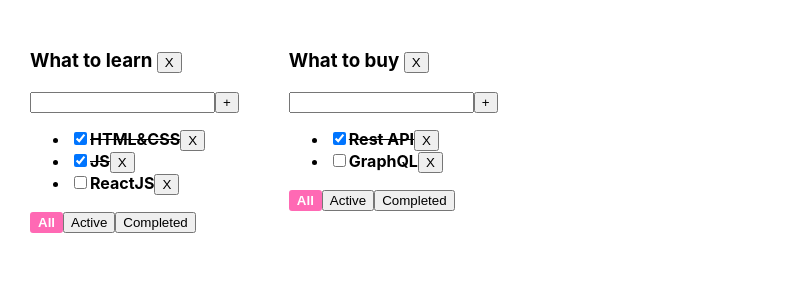
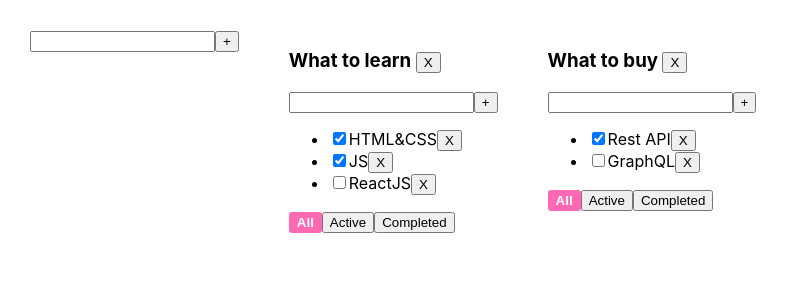
Before and after one commit to AndrewChernoff/todoList, a React (Create React App) app: page / in a window 1280 px wide. Shown: the top 300 px of the page, without its empty margins (0-789 px from the left). Built offline with nearby package versions, Linux system fonts and the light colour scheme.

Commit message:
EditableSpan and AddItemForm components

```diff
--- /dev/null
+++ b/src/AddItemForm.tsx
@@ -0,0 +1,45 @@
+import { ChangeEvent, useState } from "react";
+import './App.css';
+
+type PropsType = {
+    callBack: ( trimmedTask: string) => void
+}
+
+const AddItemForm = (props: PropsType) => {
+
+    const [taskName, setTaskName] = useState('')
+  const [error, setError] = useState<boolean>(false)
+
+    const onAddTask = () => {
+        const trimmedTask = taskName.trim();
+        if (trimmedTask && trimmedTask.length > 0 ) {
+           props.callBack(trimmedTask)
+         } else {
+          setError(true);
+         }
+        setTaskName('');
+      }
+
+      const getTaskValue = (e: ChangeEvent<HTMLInputElement>) => {
+        setError(false)
+        setTaskName(e.currentTarget.value)
+      }
+
+      const onKeyPress = (e: React.KeyboardEvent<HTMLElement>) => e.key === 'Enter' && onAddTask()
+
+
+      const inputClassName = error ? 'erorInput' : '';
+
+  const errorMessage = error && <p style={{color: 'hotpink', margin: 0}}>Please enter some title</p>
+    return (
+        <div>
+
+        <input value={taskName}  className={inputClassName}   onChange={getTaskValue}
+        onKeyDown={onKeyPress}/>
+        {errorMessage}
+        <button onClick={onAddTask} /* disabled={taskName.trim().length > 0 ? false : true} */>+</button>
+      </div>
+    )
+}
+
+export default AddItemForm;
--- a/src/App.tsx
+++ b/src/App.tsx
@@ -1,5 +1,6 @@
 import React, { useState } from "react";
 import { v4 as uuidv4 } from 'uuid';
+import AddItemForm from "./AddItemForm";
 import "./App.css";
 import TodoList from "./TodoList";
 
@@ -47,11 +48,16 @@ let [tasks, setTasks] = useState({
     setTasks({...tasks, [todoListId]: [...tasks[todoListId]].filter(el => el.id !== taskId)})
   };
 
-  const addTask = (todoListId: string,taskName: string) => {
+   const addTask = (todoListId: string,taskName: string) => {
     const newTask: TaskType = {
       id: uuidv4(), title: taskName, isDone: false
     }
     setTasks({...tasks, [todoListId]: [...tasks[todoListId], newTask]})
+  }
+
+  const updateTask = (todolistID: string, taskId: string, newTitle: string) => {
+    console.log(newTitle);
+    setTasks({...tasks, [todolistID]: [...tasks[todolistID].map(el => el.id === taskId ? {...el, title: newTitle}: el)]})
   }
 
   const onChangeStatus = (todoListId: string, taskId: string, isChecked: boolean) => {
@@ -70,8 +76,31 @@ let [tasks, setTasks] = useState({
     setTasks({...tasks})
   }
 
+  const addTodoList = (newTitle: string) => {
+    let newId = uuidv4()
+    let newTodoList: TodolistsType = {
+      id: newId,
+      title: newTitle,
+      filter: 'All'
+    }
+
+    setTodolists([newTodoList, ...todolists])
+    setTasks({...tasks, [newId]: [{id: uuidv4(), title: 'Rest API', isDone: true},
+      {id: uuidv4(), title: 'GraphQL', isDone: false},
+      {id: uuidv4(), title: 'Rest API', isDone: true},
+      {id: uuidv4(), title: 'GraphQL', isDone: false},
+    ]})
+
+  }
+
+  const updateTodoList = (todoListId: string, newTitle: string) => {
+    setTodolists(todolists.map(el => el.id === todoListId? {...el, title: newTitle}: el))
+  }
+
+
   return (
     <div className="App">
+      <AddItemForm callBack={addTodoList}/>
      {todolists.map((el) => {
          const getFilteredTasksForRender = (): TaskType[] => {
 
@@ -87,16 +116,6 @@ let [tasks, setTasks] = useState({
             return tasks[el.id];
         }
       };
-      //let allTodolistTasks = tasks
-
-      /* let taskForTodoList = tasks[el.id]
-
-      if(el.filter === 'Active') {
-        taskForTodoList = tasks[el.id].filter(task => !task.isDone)
-      }
-      if (el.filter === 'Completed') {
-        taskForTodoList = tasks[el.id].filter(task => task.isDone)
-      }  */
 
       return <TodoList
       key={el.id}
@@ -109,6 +128,8 @@ let [tasks, setTasks] = useState({
       addTask={addTask}
       onChangeStatus={onChangeStatus}
       deleteTodoList={deleteTodoList}
+      updateTask={updateTask}
+      updateTodoList={updateTodoList}
     />
      })}
     </div>
--- /dev/null
+++ b/src/EditableSpan.tsx
@@ -0,0 +1,30 @@
+import { ChangeEvent, ChangeEventHandler, useState } from "react"
+
+type SpanType = {
+    Oldtitle: string
+    callback: (newTitle: string) => void
+}
+
+const EditableSpan = (props: SpanType) => {
+    const [edit, setEdit] = useState(false);
+    let [newTitle, setNewTitle] = useState(props.Oldtitle);
+
+    const onDoubleClickHandler = () => setEdit(!edit); /* props.callback(newTitle) */
+    const onChangeHandler = (e: ChangeEvent<HTMLInputElement>) => {
+        setNewTitle(e.currentTarget.value)
+    }
+
+    return ( <>
+        {edit ? <input value={newTitle} onChange={onChangeHandler} onBlur={() => {
+            props.callback(newTitle)
+            setEdit(!edit)
+
+        }} autoFocus/>
+    : <span onDoubleClick={onDoubleClickHandler}>
+    {props.Oldtitle}
+    </span>}
+    </>
+    )
+}
+
+export default EditableSpan;
--- a/src/TodoList.tsx
+++ b/src/TodoList.tsx
@@ -1,6 +1,8 @@
 import { ChangeEvent, useState } from "react";
+import AddItemForm from "./AddItemForm";
 import { FilterValueType, TaskType } from "./App";
 import './App.css';
+import EditableSpan from "./EditableSpan";
 
 type TodoListProps = {
   title: string;
@@ -12,60 +14,50 @@ type TodoListProps = {
   onChangeStatus: (todoListId: string,taskId: string, isChecked: boolean) => void
   todolistId: string
   deleteTodoList: (todolistId: string) => void
+  updateTask: (todolistID: string, taskId: string,title: string) => void
+  updateTodoList: (todoListId: string, newTitle: string) => void
 };
 
 
-const TodoList = ({ title, tasks, todolistId, removeTask, changeFilter, filter, addTask, onChangeStatus, deleteTodoList }: TodoListProps) => {
+const TodoList = ({ title, tasks, todolistId, removeTask, changeFilter, filter, addTask, onChangeStatus, deleteTodoList, updateTask, updateTodoList }: TodoListProps) => {
 
-  const [taskName, setTaskName] = useState('')
-  const [error, setError] = useState<boolean>(false)
-
-  const onAddTask = () => {
-    const trimmedTask = taskName.trim();
-    if (trimmedTask && trimmedTask.length > 0 ) {
-       addTask(todolistId, trimmedTask)
-     } else {
-      setError(true);
-     }
-    setTaskName('');
+  const updateTaskHandler = (tID: string, newTitle: string) => {
+    updateTask(todolistId, tID, newTitle)
   }
-
-  const getTaskValue = (e: ChangeEvent<HTMLInputElement>) => {
-    setError(false)
-    setTaskName(e.currentTarget.value)
-  }
-
-  //const doFilterAction = (filterValue: FilterValueType) =>  () => changeFilter(todolistId ,filterValue);
 
   const tasksItems = tasks.map((t) => {
 
     const isDoneClassName = t.isDone ? 'isDone' : 'notIsDone';
 
+    /* const updateTaskHandler = (newTitle: string) => {
+      updateTask(todolistId, t.id, newTitle)
+    } !!!!*/
+
     return (
       <li key={t.id}>
         <input type="checkbox" checked={t.isDone} onChange={(e: ChangeEvent<HTMLInputElement>) =>onChangeStatus(todolistId,t.id, e.currentTarget.checked)}/>
-        <span className={isDoneClassName}>{t.title}</span>
+        <EditableSpan Oldtitle={t.title} callback={(newTitle) => updateTaskHandler(t.id, newTitle)}/>
+
+        {/* <span className={isDoneClassName}>{t.title}</span> */}
         <button onClick={() => removeTask(todolistId,t.id)}>X</button>
       </li>
     );
   });
 
-  const inputClassName = error ? 'erorInput' : '';
+  const addTaskHandler = (title: string) => {
+    addTask(todolistId, title)
+  }
 
-  const errorMessage = error && <p style={{color: 'hotpink', margin: 0}}>Please enter some title</p>
+  const updateTodoListHandler = (newTitle: string) => {
+    updateTodoList(todolistId, newTitle)
+  }
 
   return (
     <div>
 
-      <h3>{title} <button onClick={() => deleteTodoList(todolistId)}>X</button> </h3>
-      <div>
+      <h3><EditableSpan Oldtitle={title} callback={updateTodoListHandler}/> <button onClick={() => deleteTodoList(todolistId)}>X</button> </h3>
+      <AddItemForm callBack={addTaskHandler}/>
 
-        <input value={taskName} className={inputClassName}  onChange={getTaskValue}
-        onKeyDown={(e: React.KeyboardEvent<HTMLElement>) => e.key === 'Enter' && onAddTask()}/>
-        <button onClick={onAddTask} /* disabled={taskName.trim().length > 0 ? false : true} */>+</button>
-      </div>
-
-      {errorMessage}
       <ul>{tasksItems}</ul>
       <div>
         <button className={filter === 'All' ? 'activeFilter' : ''} onClick={() =>changeFilter(todolistId ,'All')}>All</button>
```
